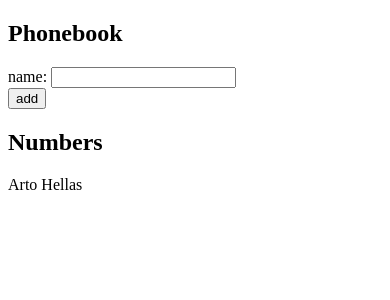
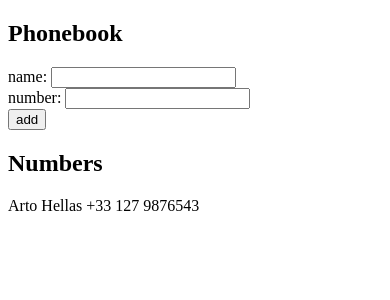
Before and after one commit to cfreundl/fullstackopen, a React (Create React App) app in the folder part2/phonebook/: page / in a window 390 px wide. Shown: the top 300 px of the page. Built offline with nearby package versions, Linux system fonts and the light colour scheme.

Commit message:
Exercise 2.8
phonebook step 3

```diff
--- a/part2/phonebook/src/App.js
+++ b/part2/phonebook/src/App.js
@@ -2,12 +2,17 @@ import React, { useState } from 'react'
 
 const App = () => {
   const [persons, setPersons] = useState([
-    { name: 'Arto Hellas' }
+    { name: 'Arto Hellas', number: '+33 127 9876543' }
   ])
   const [newName, setNewName] = useState('')
+  const [newNumber, setNewNumber] = useState('')
 
   const handleNameChange = (event) => {
     setNewName(event.target.value)
+  }
+
+  const handleNumberChange = (event) => {
+    setNewNumber(event.target.value)
   }
 
   const addName = (event) => {
@@ -17,11 +22,13 @@ const App = () => {
     }
     else {
       const nameObject = {
-        name: newName
+        name: newName,
+        number: newNumber
       }
 
       setPersons(persons.concat(nameObject))
       setNewName('')
+      setNewNumber('')
     }
   }
 
@@ -33,13 +40,16 @@ const App = () => {
           name: <input value={newName} onChange={handleNameChange} />
         </div>
         <div>
+          number: <input value={newNumber} onChange={handleNumberChange} />
+        </div>
+        <div>
           <button type="submit" onClick={addName}>add</button>
         </div>
       </form>
       <h2>Numbers</h2>
       <div>
         {persons.map((person, index) =>
-          <div key={index}>{person.name}</div>
+          <div key={index}>{person.name} {person.number}</div>
         )}
       </div>
     </div>
```
